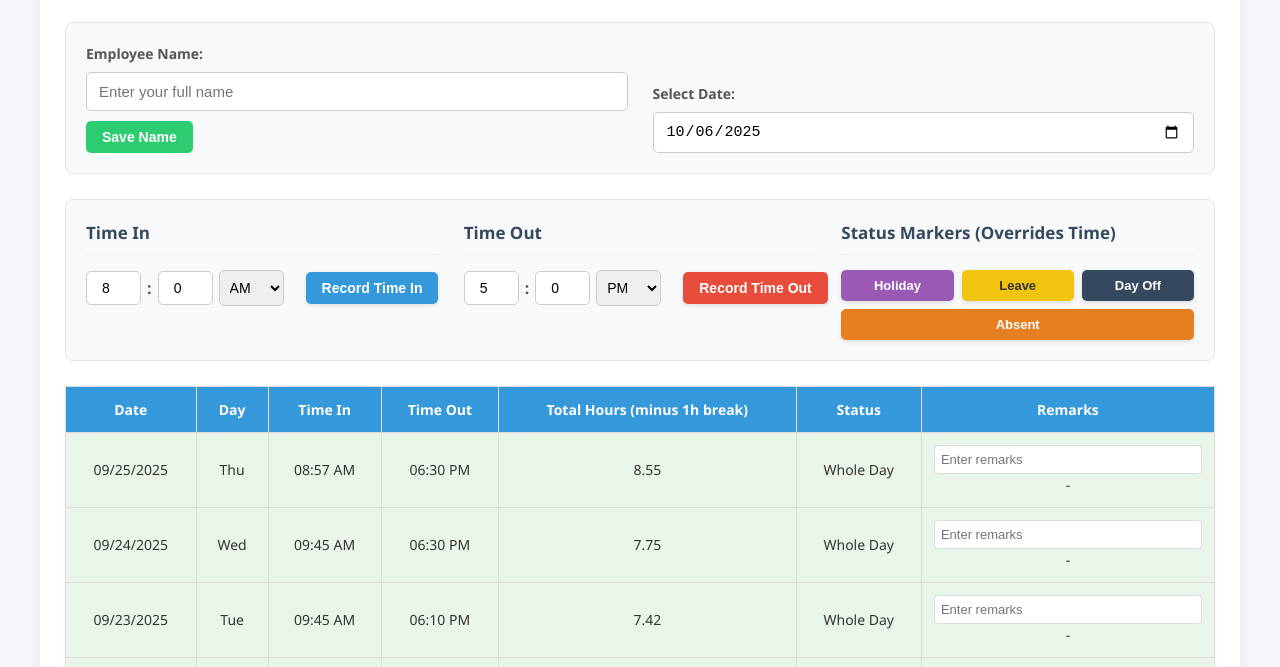
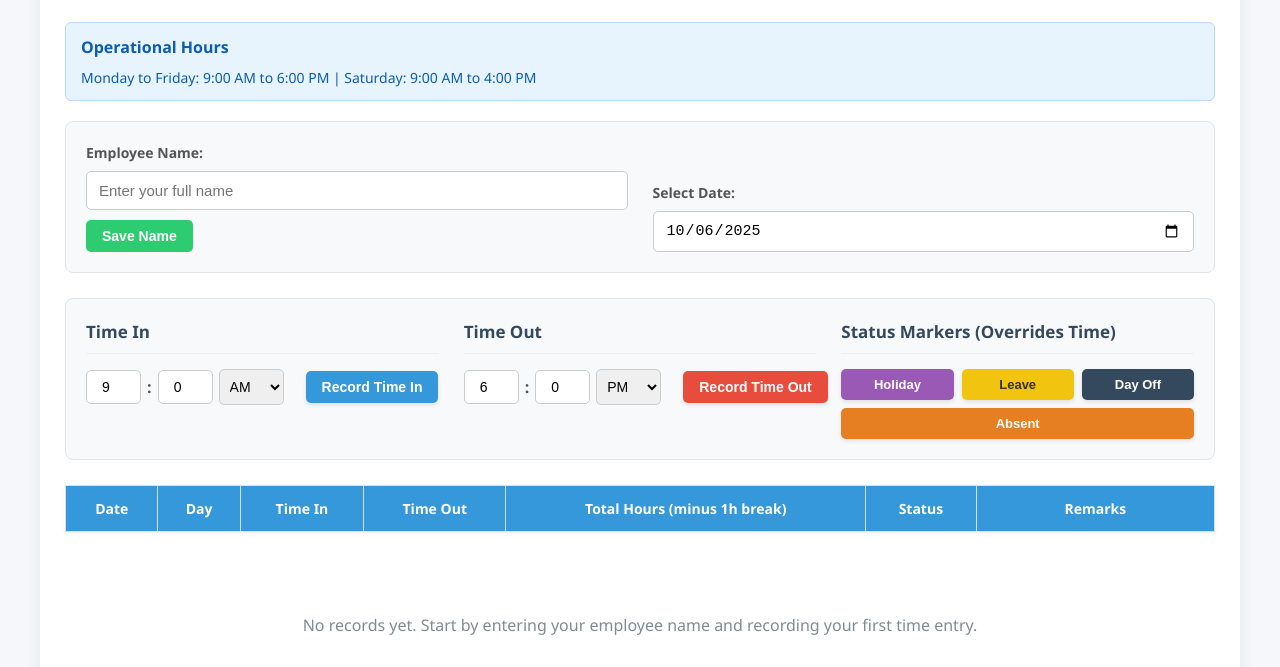
Before and after one commit to QGCoordinator/DTR, a plain HTML site: page index.html in a window 1280 px wide. Shown: the part 104-771 px from the top of the page. Drawn offline with nearby package versions, Linux system fonts and the light colour scheme.

Commit message:
Update index.html

```diff
--- a/index.html
+++ b/index.html
@@ -379,6 +379,36 @@
             color: #333;
         }
 
+        /* Operational Hours Display */
+        .operational-hours {
+            background-color: #e8f4fd;
+            border: 1px solid #b8daff;
+            border-radius: 6px;
+            padding: 12px 15px;
+            margin-bottom: 20px;
+            font-size: 14px;
+        }
+        .operational-hours h3 {
+            margin: 0 0 8px;
+            font-size: 16px;
+            color: #0c5cb3;
+        }
+        .operational-hours p {
+            margin: 0;
+            color: #0c5cb3;
+        }
+
+        /* Empty State */
+        .empty-state {
+            text-align: center;
+            padding: 40px 20px;
+            color: #7f8c8d;
+        }
+        .empty-state p {
+            font-size: 16px;
+            margin-bottom: 20px;
+        }
+
         /* Print Styles */
         @media print {
             body {
@@ -458,15 +488,20 @@
     <div class="container">
         <h1>DAILY TIME RECORD (DTR) Tracker</h1>
 
+        <div class="operational-hours no-print">
+            <h3>Operational Hours</h3>
+            <p>Monday to Friday: 9:00 AM to 6:00 PM | Saturday: 9:00 AM to 4:00 PM</p>
+        </div>
+
         <div class="employee-info-section no-print">
             <div class="info-group">
                 <label for="employee-name-input">Employee Name:</label>
-                <input type="text" id="employee-name-input" class="name-input" placeholder="Enter your full name" value="DEAN VICTOR MONTALVO">
+                <input type="text" id="employee-name-input" class="name-input" placeholder="Enter your full name">
                 <button class="save-btn" onclick="saveEmployeeInfo()">Save Name</button>
             </div>
             <div class="info-group">
                 <label for="date-input">Select Date:</label>
-                <input type="date" id="date-input" class="date-input" value="2025-09-30">
+                <input type="date" id="date-input" class="date-input" onchange="updateTimeSuggestions()">
             </div>
         </div>
 
@@ -477,7 +512,7 @@
                 <h4>Time In</h4>
                 <div class="time-entry-row">
                     <div class="time-input-container">
-                        <input type="number" min="1" max="12" class="time-number" id="time-in-hours" placeholder="HH" value="8">
+                        <input type="number" min="1" max="12" class="time-number" id="time-in-hours" placeholder="HH" value="9">
                         <span class="time-separator">:</span>
                         <input type="number" min="0" max="59" class="time-number" id="time-in-minutes" placeholder="MM" value="0">
                         <select class="ampm-select" id="time-in-ampm">
@@ -493,7 +528,7 @@
                 <h4>Time Out</h4>
                 <div class="time-entry-row">
                     <div class="time-input-container">
-                        <input type="number" min="1" max="12" class="time-number" id="time-out-hours" placeholder="HH" value="5">
+                        <input type="number" min="1" max="12" class="time-number" id="time-out-hours" placeholder="HH" value="6">
                         <span class="time-separator">:</span>
                         <input type="number" min="0" max="59" class="time-number" id="time-out-minutes" placeholder="MM" value="0">
                         <select class="ampm-select" id="time-out-ampm">
@@ -533,6 +568,10 @@
             </tbody>
         </table>
 
+        <div id="empty-state" class="empty-state">
+            <p>No records yet. Start by entering your employee name and recording your first time entry.</p>
+        </div>
+
         <div class="summary">
             <h3>Summary of the Period</h3>
             <p><strong>Total Days Recorded:</strong> <span id="total-days">0</span></p>
@@ -555,9 +594,9 @@
     </div>
 
     <script>
-        // Initialize variables
-        let records = JSON.parse(localStorage.getItem('dtrRecords')) || [];
-        let employeeName = localStorage.getItem('employeeName') || '';
+        // Initialize variables - completely clean
+        let records = [];
+        let employeeName = '';
 
         // Constants
         const STATUS_TYPES = {
@@ -568,10 +607,14 @@
             WHOLEDAY: 'wholeday',
             HALFDAY: 'halfday'
         };
-        // 16:00 is 4:00 PM in 24-hour format
-        const SATURDAY_TIMEOUT_24HR = '16:00';
-        const SATURDAY_TIMEOUT_DISPLAY = '4:00 PM (Sat. Enforced)';
-        const MIN_WHOLE_DAY_HOURS = 6.8; // Generally 8 hours work minus 1 hour break = 7 hours. Using 6.8 for margin.
+
+        // Operational hours
+        const WEEKDAY_TIME_IN = '09:00'; // 9:00 AM
+        const WEEKDAY_TIME_OUT = '18:00'; // 6:00 PM
+        const SATURDAY_TIME_OUT = '16:00'; // 4:00 PM
+
+        // Fixed threshold to properly recognize Saturday as Whole Day
+        const MIN_WHOLE_DAY_HOURS = 5.8;
 
         // --- Notification System ---
         function displayMessage(text, type = 'success', duration = 3000) {
@@ -596,29 +639,60 @@
 
         // Initialize the page
         document.addEventListener('DOMContentLoaded', function() {
+            // Try to load existing data, but don't create sample data
+            const storedRecords = localStorage.getItem('dtrRecords');
+            const storedName = localStorage.getItem('employeeName');
+
+            if (storedRecords) {
+                records = JSON.parse(storedRecords);
+            }
+
+            if (storedName) {
+                employeeName = storedName;
                 document.getElementById('employee-name-input').value = employeeName;
+            }
+
+            // Set today's date as default
             document.getElementById('date-input').valueAsDate = new Date();
-
-            // If no records exist, create sample data
-            if (records.length === 0) {
-                records = [
-                    { date: '2025-09-25', timeIn: '08:57', timeOut: '18:30', status: null, employeeName: employeeName, remarks: '' },
-                    { date: '2025-09-24', timeIn: '09:45', timeOut: '18:30', status: null, employeeName: employeeName, remarks: '' },
-                    { date: '2025-09-23', timeIn: '09:45', timeOut: '18:10', status: null, employeeName: employeeName, remarks: '' },
-                    { date: '2025-09-22', timeIn: '09:08', timeOut: '18:20', status: null, employeeName: employeeName, remarks: '' },
-                    { date: '2025-09-21', timeIn: null, timeOut: null, status: STATUS_TYPES.DAYOFF, employeeName: employeeName, remarks: '' }
-                ];
-                localStorage.setItem('dtrRecords', JSON.stringify(records));
-            }
 
             updateTable();
             updateSummary();
             updateEmployeeNameDisplay();
+            updateTimeSuggestions();
         });
+
+        // Update time suggestions based on selected date
+        function updateTimeSuggestions() {
+            const dateInput = document.getElementById('date-input').value;
+            if (!dateInput) return;
+
+            const date = new Date(dateInput.replace(/-/g, '/'));
+            const dayOfWeek = date.getDay(); // 0 is Sunday, 6 is Saturday
+
+            // Set default time in to 9:00 AM
+            document.getElementById('time-in-hours').value = 9;
+            document.getElementById('time-in-minutes').value = 0;
+            document.getElementById('time-in-ampm').value = 'AM';
+
+            // Set default time out based on day of week
+            if (dayOfWeek === 6) { // Saturday
+                document.getElementById('time-out-hours').value = 4;
+                document.getElementById('time-out-minutes').value = 0;
+                document.getElementById('time-out-ampm').value = 'PM';
+            } else { // Weekdays (Monday to Friday)
+                document.getElementById('time-out-hours').value = 6;
+                document.getElementById('time-out-minutes').value = 0;
+                document.getElementById('time-out-ampm').value = 'PM';
+            }
+        }
 
         function updateEmployeeNameDisplay() {
             const displayElement = document.getElementById('printed-employee-name');
+            if (employeeName) {
                 displayElement.textContent = `Employee: ${employeeName}`;
+            } else {
+                displayElement.textContent = '';
+            }
         }
 
         // Helper function to validate and get 24-hour time
@@ -694,7 +768,7 @@
             return totalMinutes / 60;
         }
 
-        // Function to calculate hours worked with Saturday rule
+        // Function to calculate hours worked
         function calculateHours(record) {
             const status = record.status;
             if (status === STATUS_TYPES.HOLIDAY) return "Holiday";
@@ -711,13 +785,20 @@
             let timeOut24 = record.timeOut;
             let displayTimeOut = formatTime(timeOut24);
 
-            // --- Saturday 4:00 PM Enforced Timeout ---
-            if (dayOfWeek === 6 && timeIn24) {
-                // If it's Saturday and they clocked in, enforce 4:00 PM
-                timeOut24 = SATURDAY_TIMEOUT_24HR;
-                displayTimeOut = SATURDAY_TIMEOUT_DISPLAY;
+            // Check if times are within operational hours
+            let operationalNote = '';
+            if (dayOfWeek === 6) { // Saturday
+                if (timeOut24 && timeOut24 > SATURDAY_TIME_OUT) {
+                    operationalNote = ' (Beyond 4:00 PM)';
                 }
-            // --------------------------------------------------------
+            } else { // Weekday
+                if (timeIn24 && timeIn24 < WEEKDAY_TIME_IN) {
+                    operationalNote = ' (Before 9:00 AM)';
+                }
+                if (timeOut24 && timeOut24 > WEEKDAY_TIME_OUT) {
+                    operationalNote = ' (Beyond 6:00 PM)';
+                }
+            }
 
             if (!timeIn24 || !timeOut24) return 0;
 
@@ -725,7 +806,7 @@
 
             return {
                 hours: totalHours.toFixed(2),
-                timeOutDisplay: displayTimeOut
+                timeOutDisplay: displayTimeOut + operationalNote
             };
         }
 
@@ -752,6 +833,14 @@
         // Function to update the table
         function updateTable() {
             const tbody = document.getElementById('dtr-body');
+            const emptyState = document.getElementById('empty-state');
+
+            // Show/hide empty state
+            if (records.length === 0) {
+                emptyState.style.display = 'block';
+                tbody.innerHTML = '';
+            } else {
+                emptyState.style.display = 'none';
                 tbody.innerHTML = '';
 
                 // Sort records by date (newest first)
@@ -818,6 +907,8 @@
 
                     tbody.appendChild(row);
                 });
+            }
+
             localStorage.setItem('dtrRecords', JSON.stringify(records));
         }
 
@@ -1034,6 +1125,11 @@
                 return;
             }
 
+            if (records.length === 0) {
+                displayMessage('No records to export.', 'warning');
+                return;
+            }
+
             const { jsPDF } = window.jspdf;
             const pdf = new jsPDF('l', 'mm', 'a4'); // 'l' for landscape
 
@@ -1115,6 +1211,11 @@
                 return;
             }
 
+            if (records.length === 0) {
+                displayMessage('No records to export.', 'warning');
+                return;
+            }
+
             // Prepare for screenshot
             document.getElementById('printed-employee-name').style.display = 'block';
             const elementsToHide = document.querySelectorAll('.no-print');
@@ -1135,6 +1236,11 @@
 
         // Clear all records
         function clearRecords() {
+            if (records.length === 0) {
+                displayMessage('No records to clear.', 'warning');
+                return;
+            }
+
             if (confirm('⚠️ Are you sure you want to clear ALL DTR records? This action cannot be undone.')) {
                 records = [];
                 localStorage.setItem('dtrRecords', JSON.stringify(records));
```
Lines whose indentation alone changed are shown as unchanged.
